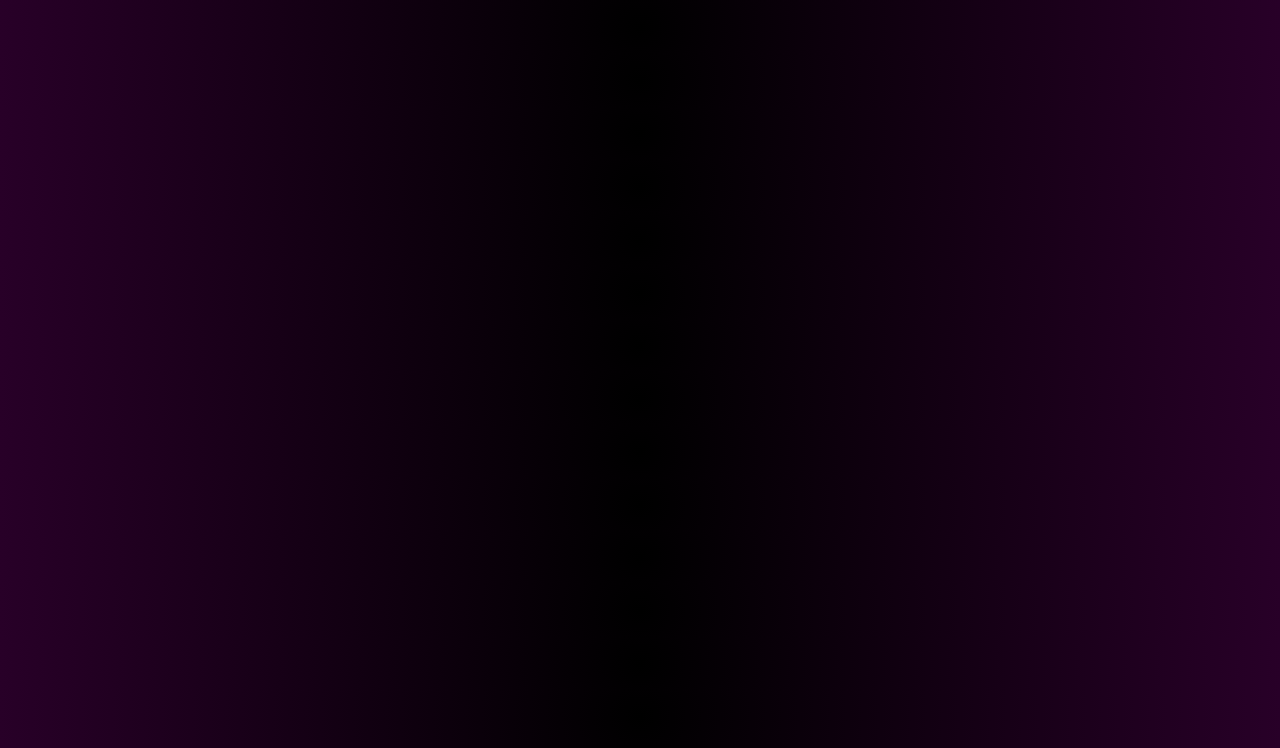
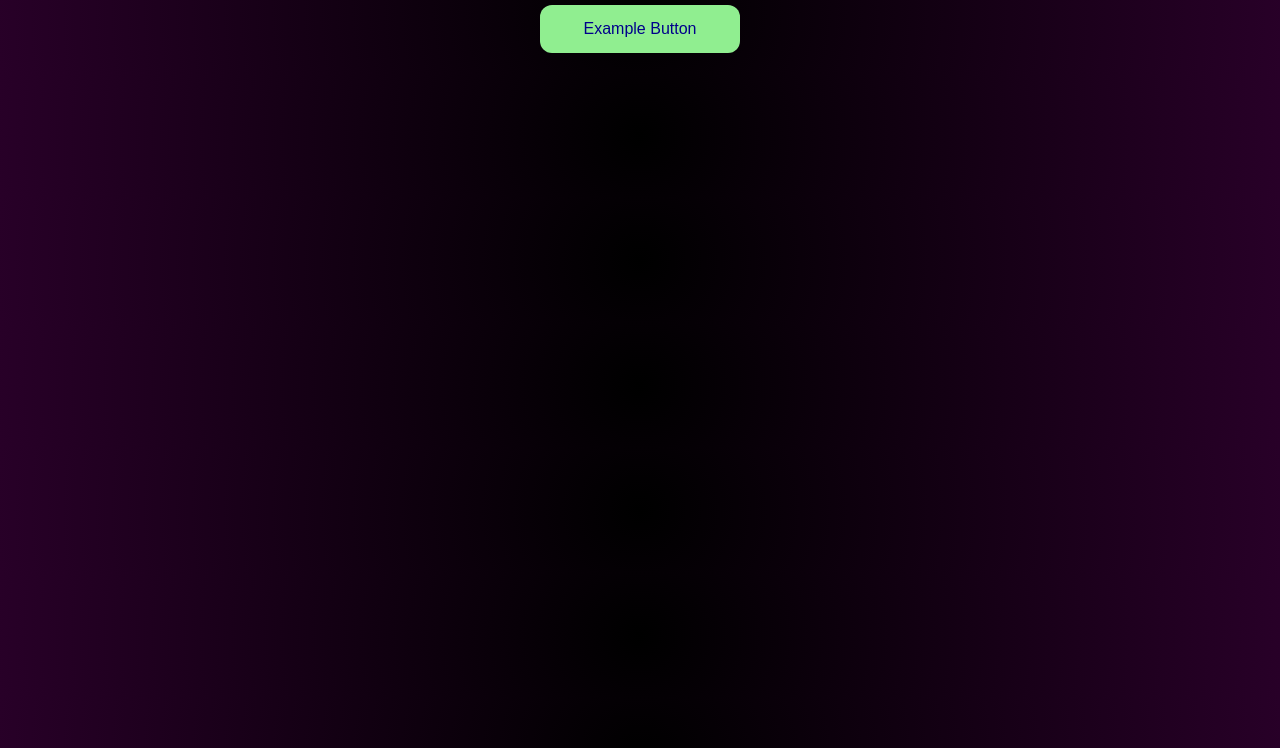
Before and after one commit to RIBOIMAN1/COMP002.LectureActivityWeek5-2, a plain HTML site: page index.html in a window 1280 px wide. Shown: the part 52-800 px from the top of the page. Drawn offline with Linux system fonts and the light colour scheme.

Commit message:
index.html: - Added a button element to file.
main.css:
- Added two classes that give the button element styling properties.

script.js:
- Added a set of commands that gives the user an alert when clicking the button, and making the alert never appear again after more than one click.
- Added a comment for this code to describe what is going on.

```diff
--- a/index.html
+++ b/index.html
@@ -9,5 +9,6 @@
 </head>
 <body>
     <h1>Events in JavaScript</h1>
+    <button id="ExampleButton">Example Button</button>
 </body>
 </html>
--- a/main.css
+++ b/main.css
@@ -185,3 +185,24 @@ a:hover {
 .ThinBorder {
     border: 1px solid;color: plum;
 } /* Applies a very thin solid border with the plum color to images */
+
+#ExampleButton {
+    width: 200px;
+    background-color: lightgreen;
+    border: none;
+    color: darkblue;
+    padding: 15px 32px;
+    text-align: center;
+    text-decoration: none;
+    display: block;
+    font-size: 16px;
+    margin: 20px auto;
+    cursor: pointer;
+    border-radius: 12px;
+    white-space: normal;
+    overflow: hidden;
+} /* Button styling */
+
+#ExampleButton:hover {
+    background-color: #45a049;
+} /* A dark green hover color for button */
--- a/script.js
+++ b/script.js
@@ -0,0 +1,8 @@
+window.onload = function() {
+    var button = document.getElementById("ExampleButton");
+    var buttonClickHandler = function() {
+        alert("Hello World!");
+        button.removeEventListener("click", buttonClickHandler);
+    };
+    button.addEventListener("click", buttonClickHandler);
+} // Contains an event listener, displaying an alert for only one click
```
